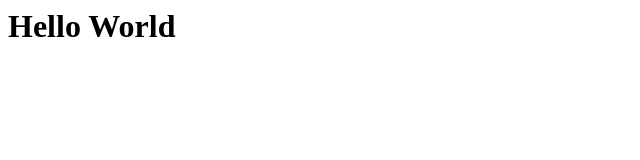
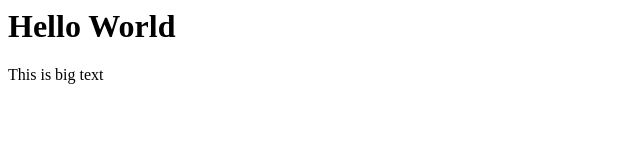
Before and after one commit to muyassarov/git-alif-lessons, a plain HTML site: page index.html in a window 1280 px wide. Shown: the full height of the page, 0-640 px from the left. Drawn offline with Linux system fonts and the light colour scheme.

Commit message:
changes in html file

```diff
--- a/index.html
+++ b/index.html
@@ -1 +1,2 @@
 <h1>Hello World</h1>
+<p>This is big text</p>
```
